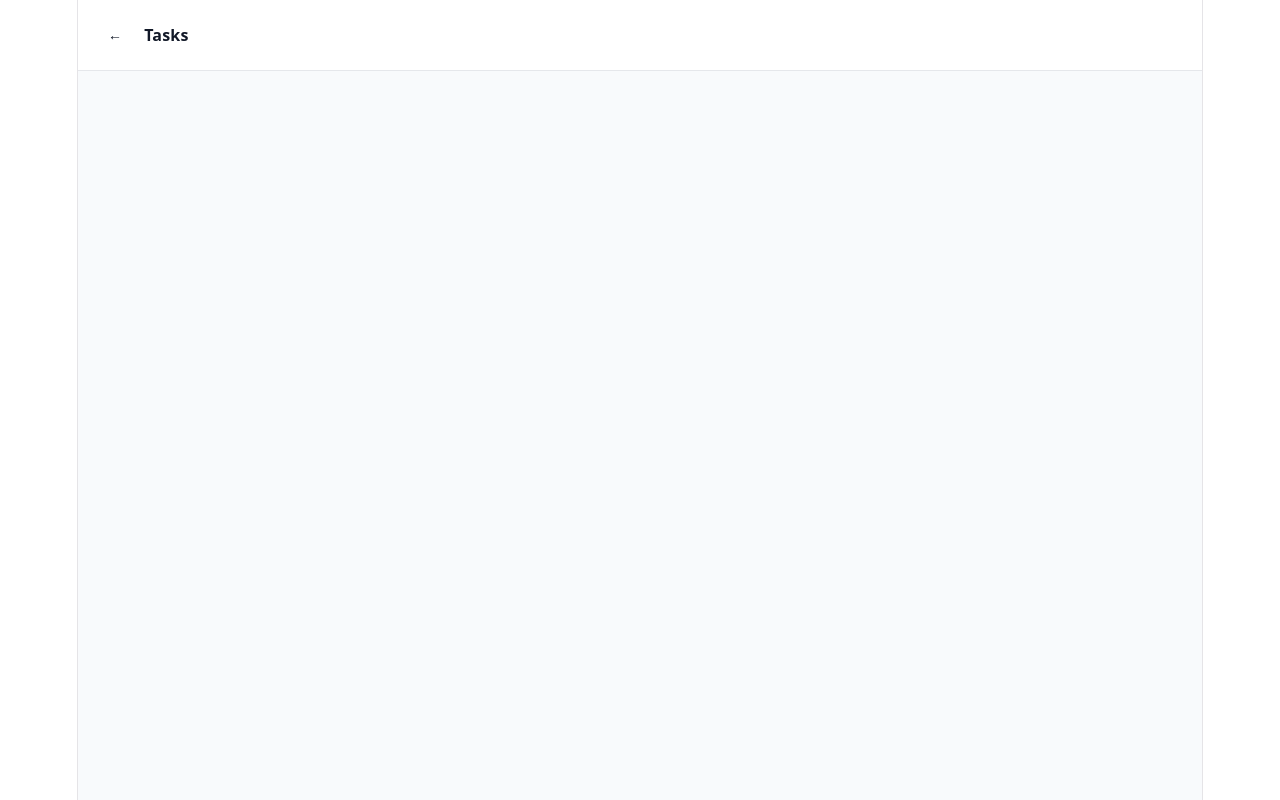
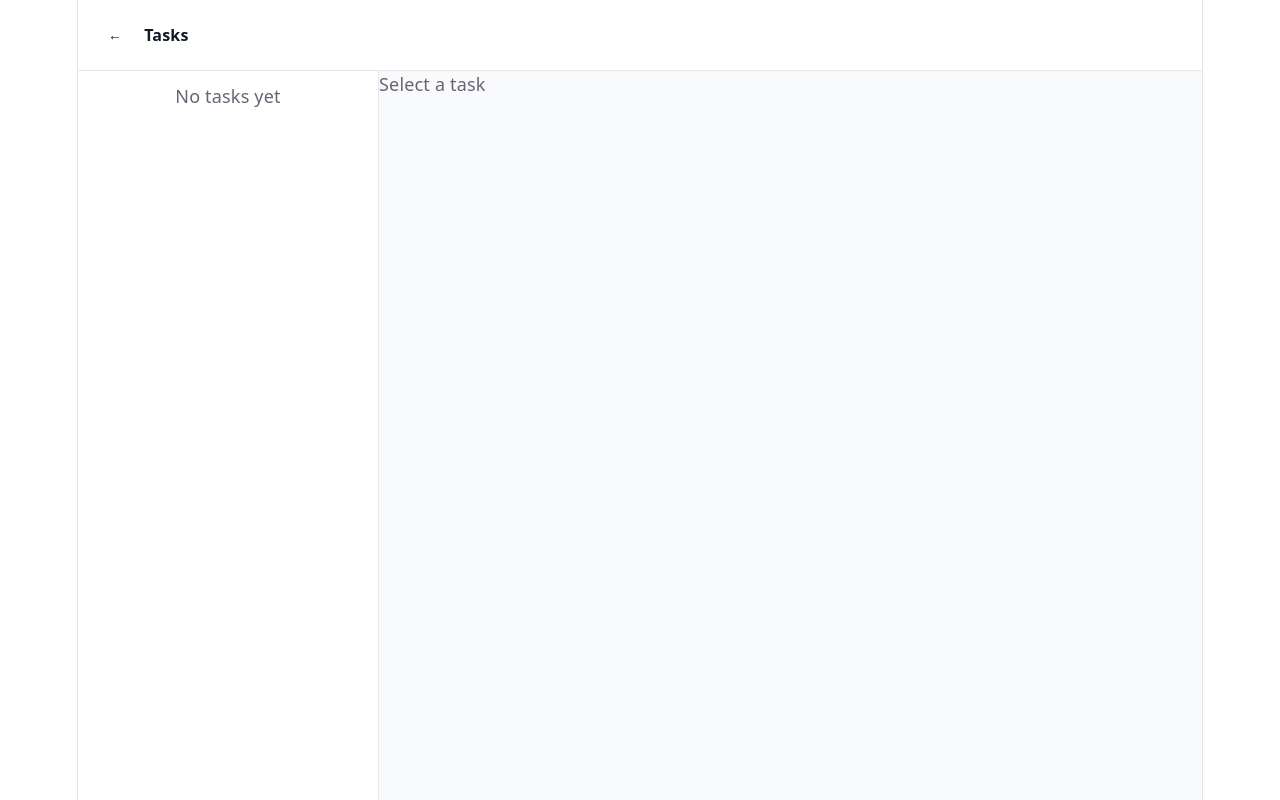
Before and after one commit to davidfitz314/ai-ops-suite-POC, a React (Vite) app: page /tasks in a window 1280 px wide. Built offline with nearby package versions, Linux system fonts and the light colour scheme.

Commit message:
adding task list and detail view

```diff
--- a/src/modules/email/EmailApp.tsx
+++ b/src/modules/email/EmailApp.tsx
@@ -8,6 +8,7 @@ import { theme } from "../../shared/theme";
 import TopBar from "../../shared/components/TopBar";
 import type { Task } from "../tasks/types";
 import TaskPanel from "./components/TaskPanel";
+import { useTasks } from "../../shared/context/TaskContext";
 
 const styles = {
   container: css({
@@ -46,8 +47,7 @@ const styles = {
 };
 
 export default function EmailApp() {
-  // TODO: Temp Tasks placeholder
-  const [tasks, setTasks] = useState<Task[]>([]);
+  const { tasks, addTask } = useTasks();
   const [showTasks, setShowTasks] = useState(false);
 
   const [emails, setEmails] = useState<EmailThread[]>(mockEmails);
@@ -85,18 +85,12 @@ export default function EmailApp() {
   const handleCreateTask = () => {
     if (!selected?.extractedTask) return;
 
-    const newTask: Task = {
+    addTask({
       id: Date.now(),
       title: selected.extractedTask,
       status: "open",
       createdAt: Date.now(),
-    };
-
-    setTasks((prev) => {
-      return [...prev, newTask];
     });
-
-    console.log("Created task:", newTask);
   };
 
   return (
--- a/src/modules/platform/components/Landing.tsx
+++ b/src/modules/platform/components/Landing.tsx
@@ -108,12 +108,10 @@ export default function Landing() {
           </div>
 
           <div className={styles.card} onClick={() => navigate("/tasks")}>
-        📋 Task Manager
-      </div>
+            📋 Task Manager
+          </div>
         </div>
       </div>
-
-
     </div>
   );
 }
--- a/src/modules/tasks/TasksApp.tsx
+++ b/src/modules/tasks/TasksApp.tsx
@@ -2,7 +2,8 @@ import { useState } from "react";
 import { css } from "@emotion/css";
 import TopBar from "../../shared/components/TopBar";
 import TaskList from "./components/TaskList";
-import type { Task } from "./types";
+import TaskDetail from "./components/TaskDetail";
+import { useTasks } from "../../shared/context/TaskContext";
 import { theme } from "../../shared/theme";
 
 const styles = {
@@ -12,20 +13,38 @@ const styles = {
     height: "100vh",
     background: theme.colors.background,
   }),
+
+  content: css({
+    display: "flex",
+    flex: 1,
+  }),
+
+  sidebar: css({
+    width: 300,
+    borderRight: `1px solid ${theme.colors.border}`,
+    background: theme.colors.surface,
+  }),
 };
 
-export default function TasksApp({
-  initialTasks = [],
-}: {
-  initialTasks?: Task[];
-}) {
-  const [tasks, setTasks] = useState<Task[]>(initialTasks);
+export default function TasksApp() {
+  const { tasks } = useTasks();
+  const [selectedId, setSelectedId] = useState<number | undefined>(
+    tasks[0]?.id
+  );
+
+  const selected = tasks.find((t) => t.id === selectedId);
 
   return (
     <div className={styles.container}>
       <TopBar title="Tasks" showBack />
 
-      <TaskList tasks={tasks} setTasks={setTasks} />
+      <div className={styles.content}>
+        <div className={styles.sidebar}>
+          <TaskList selectedId={selectedId} onSelect={setSelectedId} />
+        </div>
+
+        <TaskDetail task={selected} />
+      </div>
     </div>
   );
 }
--- a/src/modules/tasks/components/TaskDetail.tsx
+++ b/src/modules/tasks/components/TaskDetail.tsx
@@ -0,0 +1,121 @@
+import { useState, useEffect } from "react";
+import { css } from "@emotion/css";
+import type { Task } from "../types";
+import { useTasks } from "../../../shared/context/TaskContext";
+import { theme } from "../../../shared/theme";
+import TextArea from "../../../shared/components/TextArea";
+import Button from "../../../shared/components/Button";
+import StatusDot from "../../../shared/components/StatusDot";
+
+const styles = {
+  container: css({
+    flex: 1,
+    padding: 20,
+    display: "flex",
+    flexDirection: "column",
+    gap: 12,
+  }),
+
+  title: css({
+    fontSize: 16,
+    fontWeight: 600,
+  }),
+
+  status: css({
+    fontSize: 13,
+    color: theme.colors.textSecondary,
+  }),
+
+  actions: css({
+    display: "flex",
+    gap: 10,
+  }),
+};
+
+// TODO: Add global "live save" UX pattern:
+// - show "Saving..." when updating
+// - show "Saved" confirmation
+// - debounce rapid updates (typing)
+// - handle error states when backend is introduced
+export default function TaskDetail({ task }: { task?: Task }) {
+  const { updateTask, deleteTask } = useTasks();
+  const [title, setTitle] = useState("");
+
+  useEffect(() => {
+    setTitle(task?.title || "");
+  }, [task]);
+
+  if (!task) return <div>Select a task</div>;
+
+  const setStatus = (status: Task["status"]) => {
+    // TODO: Add visual feedback for status update (e.g. spinner or flash)
+    // Also consider optimistic UI vs confirmed update if backend is added later
+
+    updateTask({
+      ...task,
+      status,
+    });
+  };
+
+  return (
+    <div className={styles.container}>
+      <div className={styles.title}>Task</div>
+
+      <TextArea
+        value={title}
+        onChange={(e) => {
+          const newTitle = e.target.value;
+          setTitle(newTitle);
+          // TODO: Add visual indicator for "saving..." or "live update in progress"
+          // e.g. debounce updates or show temporary "Saving..." state
+
+          updateTask({
+            ...task,
+            title: newTitle,
+          });
+        }}
+      />
+
+      <div
+        style={{
+          display: "flex",
+          alignItems: "center",
+          gap: 8,
+        }}
+      >
+        <StatusDot status={task.status} />
+        <div className={styles.status}>{task.status}</div>
+      </div>
+
+      <div className={styles.actions}>
+        {task.status === "open" && (
+          <>
+            <Button onClick={() => setStatus("inProgress")}>Start</Button>
+
+            <Button variant="secondary" onClick={() => setStatus("closed")}>
+              Cancel
+            </Button>
+          </>
+        )}
+
+        {task.status === "inProgress" && (
+          <>
+            <Button onClick={() => setStatus("done")}>Complete</Button>
+
+            <Button variant="secondary" onClick={() => setStatus("closed")}>
+              Cancel
+            </Button>
+          </>
+        )}
+
+        {task.status === "done" && (
+          <Button onClick={() => setStatus("closed")}>Close</Button>
+        )}
+
+        <Button variant="secondary" onClick={() => deleteTask(task.id)}>
+          Delete
+        </Button>
+      </div>
+    </div>
+  );
+}
--- a/src/modules/tasks/components/TaskList.tsx
+++ b/src/modules/tasks/components/TaskList.tsx
@@ -1,86 +1,71 @@
 import { css } from "@emotion/css";
-import type { Task } from "../types";
+import { useTasks } from "../../../shared/context/TaskContext";
 import { theme } from "../../../shared/theme";
+import StatusDot from "../../../shared/components/StatusDot";
 
 const styles = {
   container: css({
-    padding: 20,
+    padding: 12,
     display: "flex",
     flexDirection: "column",
-    gap: 12,
+    gap: 8,
   }),
 
   task: css({
-    padding: 12,
+    padding: 10,
     borderRadius: 8,
     border: `1px solid ${theme.colors.border}`,
-    display: "flex",
-    justifyContent: "space-between",
-    alignItems: "center",
     background: theme.colors.surface,
-  }),
+    cursor: "pointer",
+    transition: "background 0.15s ease",
 
-  title: css({
-    fontSize: 14,
-  }),
-
-  actions: css({
-    display: "flex",
-    gap: 8,
-  }),
-
-  button: css({
-    cursor: "pointer",
-    fontSize: 12,
-    padding: "4px 8px",
-    borderRadius: 6,
     "&:hover": {
       background: theme.colors.surfaceSubtle,
     },
   }),
+
+  selected: css({
+    background: theme.colors.accentSoft,
+  }),
+
+  title: css({
+    fontSize: 13,
+    color: theme.colors.textPrimary,
+  }),
+
+  status: css({
+    fontSize: 11,
+    color: theme.colors.textSecondary,
+  }),
 };
 
 export default function TaskList({
-  tasks,
-  setTasks,
+  selectedId,
+  onSelect,
 }: {
-  tasks: Task[];
-  setTasks: React.Dispatch<React.SetStateAction<Task[]>>;
+  selectedId?: number;
+  onSelect: (id: number) => void;
 }) {
-  const cycleStatus = (task: Task) => {
-    const next = {
-      open: "in_progress",
-      in_progress: "done",
-      done: "closed",
-      closed: "open",
-    } as const;
-
-    setTasks((prev) =>
-      prev.map((t) => (t.id === task.id ? { ...t, status: next[t.status] } : t))
-    );
-  };
-
-  const deleteTask = (id: number) => {
-    setTasks((prev) => prev.filter((t) => t.id !== id));
-  };
+  const { tasks } = useTasks();
 
   return (
     <div className={styles.container}>
+      {tasks.length === 0 && <div>No tasks yet</div>}
+
       {tasks.map((t) => (
-        <div key={t.id} className={styles.task}>
-          <div className={styles.title}>
-            {t.title} ({t.status})
+        <div
+          key={t.id}
+          onClick={() => onSelect(t.id)}
+          className={`${styles.task} ${
+            selectedId === t.id ? styles.selected : ""
+          }`}
+        >
+          <div style={{ display: "flex", alignItems: "center", gap: 8 }}>
+            <StatusDot status={t.status} />
+            <div className={styles.title}>{t.title}</div>
           </div>
 
-          <div className={styles.actions}>
-            <div className={styles.button} onClick={() => cycleStatus(t)}>
-              Cycle
-            </div>
-
-            <div className={styles.button} onClick={() => deleteTask(t.id)}>
-              Delete
-            </div>
-          </div>
+          <div className={styles.status}>{t.status}</div>
         </div>
       ))}
     </div>
--- a/src/shared/components/StatusDot.tsx
+++ b/src/shared/components/StatusDot.tsx
@@ -1,22 +1,37 @@
 import { css } from "@emotion/css";
 import { theme } from "../theme";
 
-type Status = "unread" | "read" | "replied";
+type Status =
+  | "unread"
+  | "read"
+  | "replied"
+  | "open"
+  | "inProgress"
+  | "done"
+  | "closed";
 
 const styles = {
   base: css({
     width: 10,
     height: 10,
     borderRadius: "50%",
+    flexShrink: 0,
   }),
 };
 
-const colors = {
-  unread: css({ background: theme.colors.danger }),
-  read: css({ background: theme.colors.warning }),
-  replied: css({ background: theme.colors.success }),
+const colors: Record<Status, string> = {
+  // email
+  unread: theme.colors.danger,
+  read: theme.colors.warning,
+  replied: theme.colors.success,
+
+  // tasks
+  open: theme.colors.danger,
+  inProgress: theme.colors.warning,
+  done: theme.colors.success,
+  closed: theme.colors.textMuted,
 };
 
 export default function StatusDot({ status }: { status: Status }) {
-  return <div className={`${styles.base} ${colors[status]}`} />;
+  return <div className={styles.base} style={{ background: colors[status] }} />;
 }
```
Also changed, not shown: src/App.tsx (+3 -20 lines), src/shared/context/TaskContext.tsx (+3 -11 lines).
